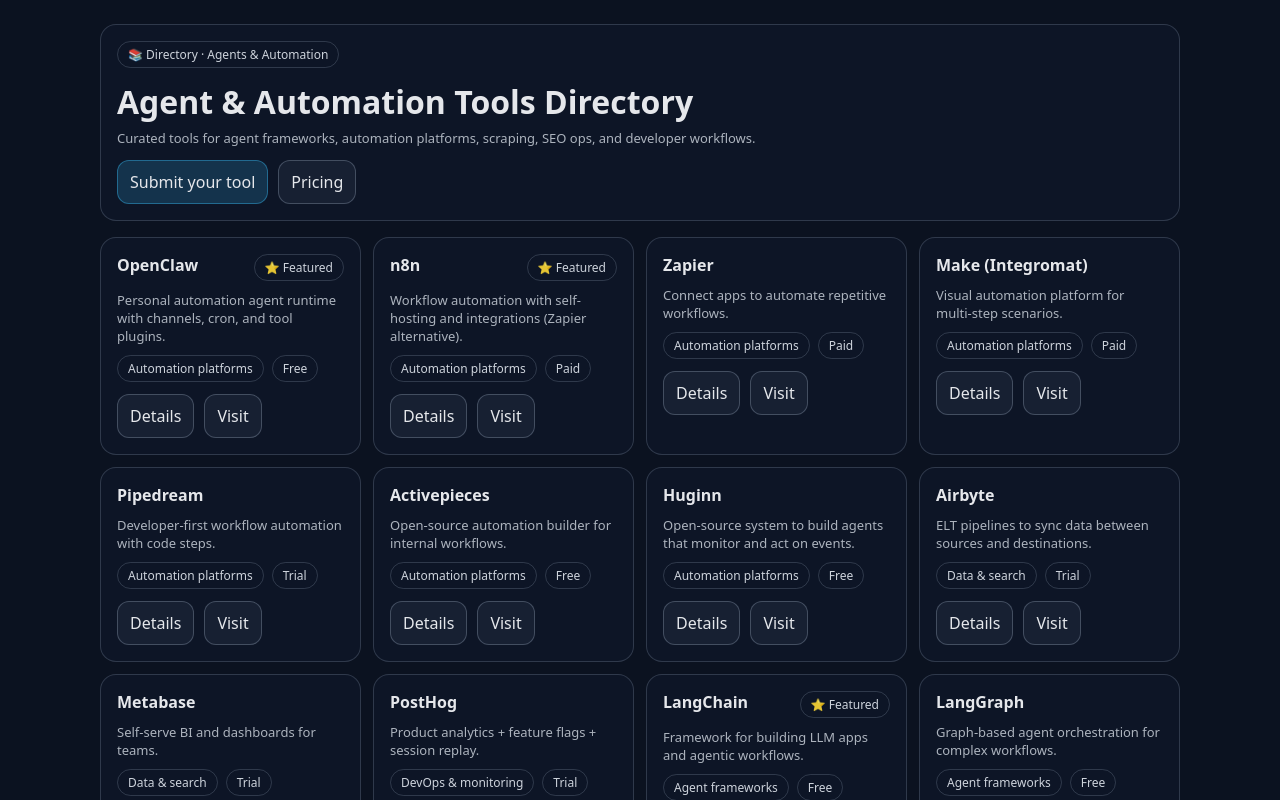
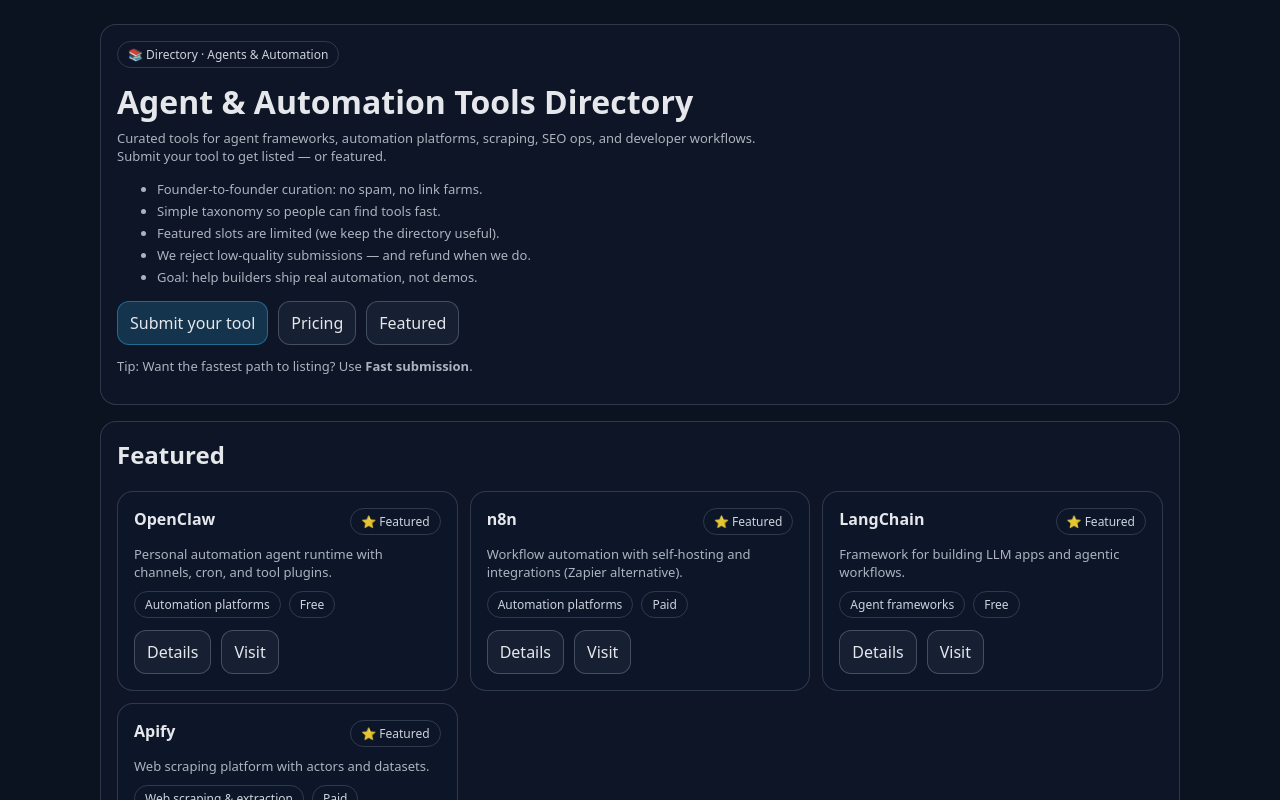
Before and after one commit to yuzhoudabaozhayujiamigou-cloud/agent-automation-directory, a Next.js app: page / in a window 1280 px wide. Shown: the top 800 px of the page. Built offline with nearby package versions, Linux system fonts and the light colour scheme; no server answers.

Commit message:
feat: apply v1 marketing copy + stripe link placeholders

```diff
--- a/app/page.tsx
+++ b/app/page.tsx
@@ -1,8 +1,13 @@
 import Link from "next/link";
 import { getAllTools } from "@/lib/tools";
 
+const FAST_SUBMISSION_URL = process.env.NEXT_PUBLIC_STRIPE_FAST_SUBMISSION_URL;
+const FEATURED_URL = process.env.NEXT_PUBLIC_STRIPE_FEATURED_URL;
+
 export default function HomePage() {
   const tools = getAllTools();
+  const featured = tools.filter((t) => t.featured);
+  const regular = tools.filter((t) => !t.featured);
 
   return (
     <main className="container">
@@ -11,7 +16,18 @@
         <h1 style={{ margin: "12px 0 6px" }}>Agent & Automation Tools Directory</h1>
         <p className="small" style={{ marginTop: 0 }}>
           Curated tools for agent frameworks, automation platforms, scraping, SEO ops, and developer workflows.
+          <br />
+          Submit your tool to get listed — or featured.
         </p>
+
+        <ul className="small" style={{ lineHeight: 1.7, marginTop: 12 }}>
+          <li>Founder-to-founder curation: no spam, no link farms.</li>
+          <li>Simple taxonomy so people can find tools fast.</li>
+          <li>Featured slots are limited (we keep the directory useful).</li>
+          <li>We reject low-quality submissions — and refund when we do.</li>
+          <li>Goal: help builders ship real automation, not demos.</li>
+        </ul>
+
         <div style={{ display: "flex", gap: 10, flexWrap: "wrap", marginTop: 12 }}>
           <Link className="btn primary" href="/submit">
             Submit your tool
@@ -19,11 +35,49 @@
           <a className="btn" href="#pricing">
             Pricing
           </a>
+          <a className="btn" href="#featured">
+            Featured
+          </a>
         </div>
+
+        <p className="small" style={{ marginTop: 12 }}>
+          Tip: Want the fastest path to listing? Use <strong>Fast submission</strong>.
+        </p>
       </header>
 
+      {featured.length ? (
+        <section id="featured" className="card" style={{ marginBottom: 16 }}>
+          <h2 style={{ marginTop: 0 }}>Featured</h2>
+          <div className="grid">
+            {featured.map((t) => (
+              <article key={t.slug} className="card">
+                <div style={{ display: "flex", justifyContent: "space-between", gap: 8 }}>
+                  <strong>{t.name}</strong>
+                  <span className="badge">⭐ Featured</span>
+                </div>
+                <p className="small" style={{ margin: "10px 0" }}>
+                  {t.useCase}
+                </p>
+                <div style={{ display: "flex", gap: 8, flexWrap: "wrap" }}>
+                  <span className="badge">{t.category}</span>
+                  <span className="badge">{t.pricing}</span>
+                </div>
+                <div style={{ display: "flex", gap: 10, marginTop: 12, flexWrap: "wrap" }}>
+                  <Link className="btn" href={`/tools/${t.slug}`}>
+                    Details
+                  </Link>
+                  <a className="btn" href={t.url} target="_blank" rel="noreferrer">
+                    Visit
+                  </a>
+                </div>
+              </article>
+            ))}
+          </div>
+        </section>
+      ) : null}
+
       <section className="grid">
-        {tools.map((t) => (
+        {regular.map((t) => (
           <article key={t.slug} className="card">
             <div style={{ display: "flex", justifyContent: "space-between", gap: 8 }}>
               <strong>{t.name}</strong>
@@ -50,21 +104,51 @@
 
       <section id="pricing" className="card" style={{ marginTop: 16 }}>
         <h2 style={{ marginTop: 0 }}>Pricing</h2>
-        <ul className="small" style={{ lineHeight: 1.7 }}>
-          <li>
-            <strong>$19 Fast submission</strong> — listed within 48 hours (basic fields).
-          </li>
-          <li>
-            <strong>$99 Featured</strong> — featured placement for 30 days + extra tags.
-          </li>
-        </ul>
-        <p className="small">
-          (Next step: we’ll hook these buttons to Stripe Payment Links. For now, the submit form collects requests.)
+        <div className="grid" style={{ gridTemplateColumns: "repeat(auto-fit, minmax(260px, 1fr))" }}>
+          <div className="card">
+            <h3 style={{ marginTop: 0 }}>$19 Fast submission</h3>
+            <p className="small">Listed within 48 hours (manual review). Basic fields + up to 1 tag.</p>
+            <ul className="small" style={{ lineHeight: 1.7 }}>
+              <li>Great for new launches and quick visibility.</li>
+              <li>We reject spam/low-quality tools and refund.</li>
+            </ul>
+            {FAST_SUBMISSION_URL ? (
+              <a className="btn primary" href={FAST_SUBMISSION_URL} target="_blank" rel="noreferrer">
+                Pay & submit
+              </a>
+            ) : (
+              <Link className="btn primary" href="/submit">
+                Submit
+              </Link>
+            )}
+          </div>
+
+          <div className="card">
+            <h3 style={{ marginTop: 0 }}>$99 Featured</h3>
+            <p className="small">Featured placement for 30 days + extra tags. Limited slots.</p>
+            <ul className="small" style={{ lineHeight: 1.7 }}>
+              <li>Featured badge + top placement.</li>
+              <li>Up to 5 tags to improve discovery.</li>
+            </ul>
+            {FEATURED_URL ? (
+              <a className="btn primary" href={FEATURED_URL} target="_blank" rel="noreferrer">
+                Get featured
+              </a>
+            ) : (
+              <Link className="btn primary" href="/submit">
+                Request featured
+              </Link>
+            )}
+          </div>
+        </div>
+
+        <p className="small" style={{ marginTop: 12 }}>
+          Refund policy: if we reject your submission due to quality/spam, we refund.
         </p>
       </section>
 
       <footer className="small" style={{ marginTop: 16, opacity: 0.8 }}>
-        Built for speed: static JSON now, database later.
+        Disclaimer: This directory is provided as-is. We don’t guarantee accuracy or endorse listed tools.
       </footer>
     </main>
   );
```
Also changed, not shown: app/submit/page.tsx (+45 -42 lines), 1 other file (tests, documents, lock files or other folders).
